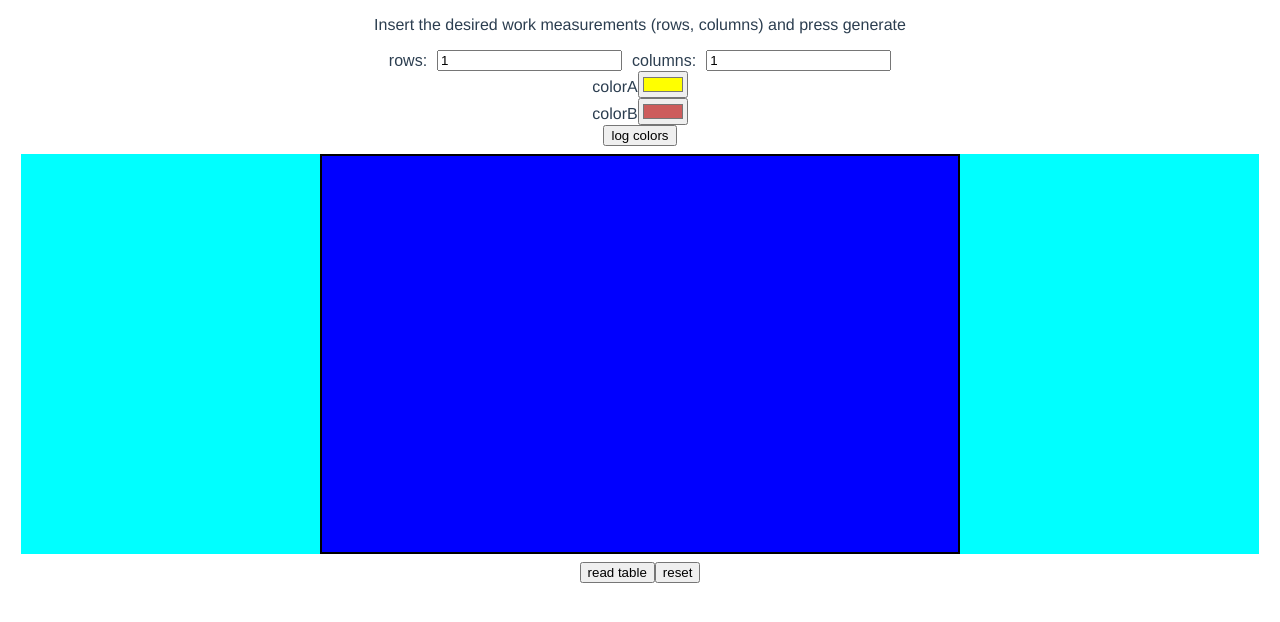
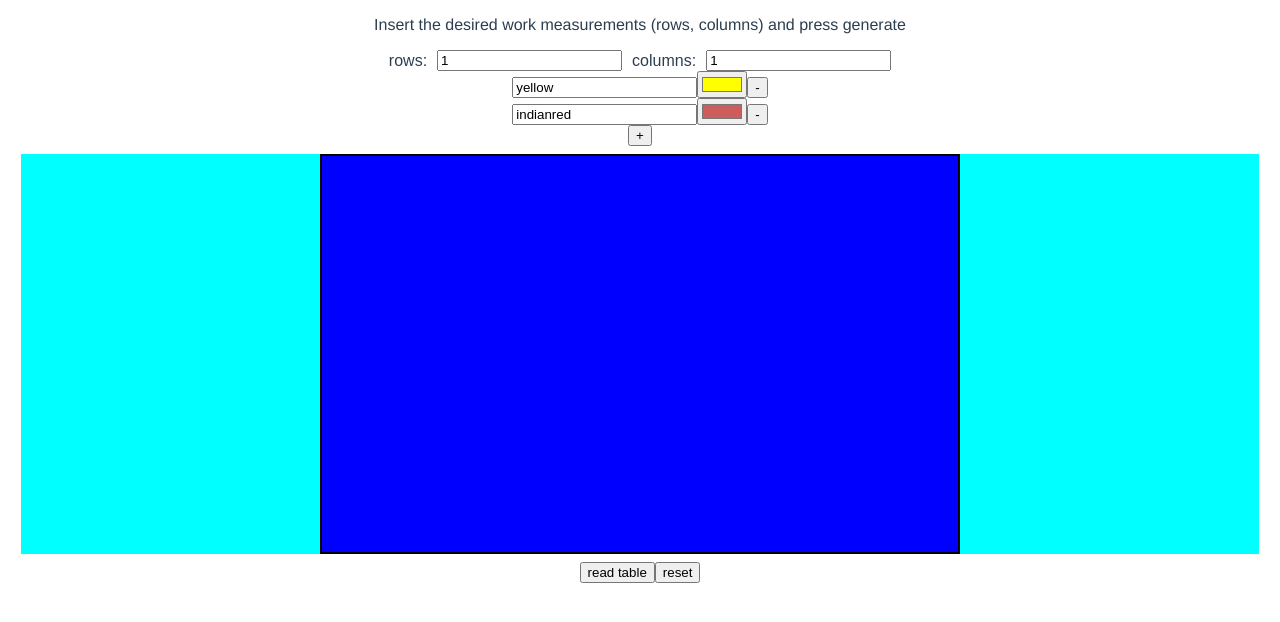
Before and after one commit to TootEgozy/tapestrymaster, a Vue app: page / in a window 1280 px wide. Shown: the top 622 px of the page. Built offline with nearby package versions, Linux system fonts and the light colour scheme.

Commit message:
colors input wip

```diff
--- a/src/components/ColorsInput.vue
+++ b/src/components/ColorsInput.vue
@@ -1,14 +1,21 @@
 <template v-if="this.colors.length">
 
   <div class="colors-input-container" v-for="(color, i) in colors" :key="i">
-      <label for="color">color{{color.alphabeticalName}}</label>
+      <input
+          type="text"
+          :class="color-name"
+          v-model="colors[i].name"
+      >
+
       <input
           type="color"
-          class="`color${color.alphabeticalName}`"
+          :class="[color.alphabeticalName]"
           v-model="colors[i].RGB"
+          @input="resetColorName"
       >
+    <button @click="removeColor(color)">-</button>
   </div>
-  <button @click="console.log(colors)">log colors</button>
+  <button @click="addNewColor">+</button>
 
 </template>
 
@@ -23,40 +30,56 @@ export default {
   data() {
     return {
       colors: [],
-      newColor: undefined,
       availableLetters: Array.from(Array(26)).map((e, i) => i + 65).map((n) => String.fromCharCode(n)),
       availableColors: namedColors,
     }
   },
 
   methods: {
-
     randomiseIndex(max) {
         return Math.round(Math.random() * max);
     },
-
     getColorOrder() {
       if(!this.colors.length) return 0;
       return this.colors[this.colors.length - 1].order + 1;
     },
-
     generateColor(order) {
       const letter = this.availableLetters.splice(0, 1)[0];
       const colorIndex = this.randomiseIndex(this.availableColors.length - 1);
       const color = this.availableColors.splice(colorIndex, 1)[0];
       return {
         order,
-        alphabeticalName: letter,
-        name: color.name,
+        alphabeticalName: `color${letter}`,
+        name:  color.name,
         RGB: color.RGB,
       }
     },
-
     initialiseColors() {
       this.availableColors = this.availableColors.length ? this.availableColors : namedColors;
       const newColors = [this.generateColor(0), this.generateColor(1)];
       newColors.forEach((color) => this.colors.push(color));
     },
+    resetColorName(e) {
+      const colorIndex = this.colors.findIndex((color) => color.alphabeticalName === e.target.className);
+      if(colorIndex > -1) {
+        const color = this.colors[colorIndex];
+        color.name = undefined;
+        this.colors.splice(colorIndex, 1, [color]);
+      }
+    },
+    removeColor(colorToRemove) {
+      const toRemoveIndex = this.colors.findIndex((color) => {
+        return color.RGB === colorToRemove.RGB && color.alphabeticalName === colorToRemove.alphabeticalName
+      });
+      this.colors.splice(toRemoveIndex, 1);
+    },
+    addNewColor() {
+      const newColor = this.generateColor(this.colors.length > 0 ? this.colors.length : 1);
+      this.colors.push(newColor);
+    },
+    getColors () {
+      return this.colors;
+    }
   },
 
   mounted() {
```
